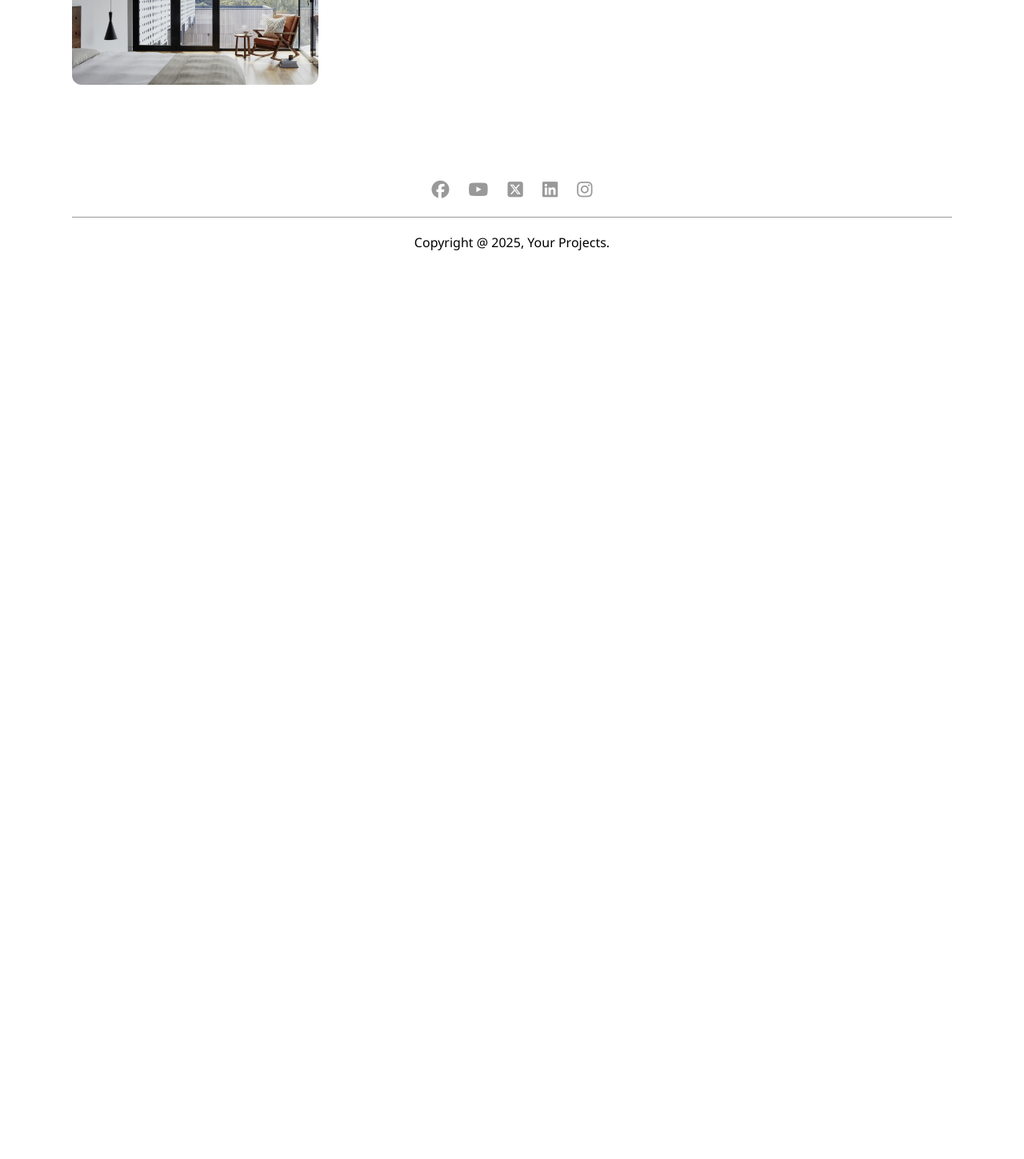
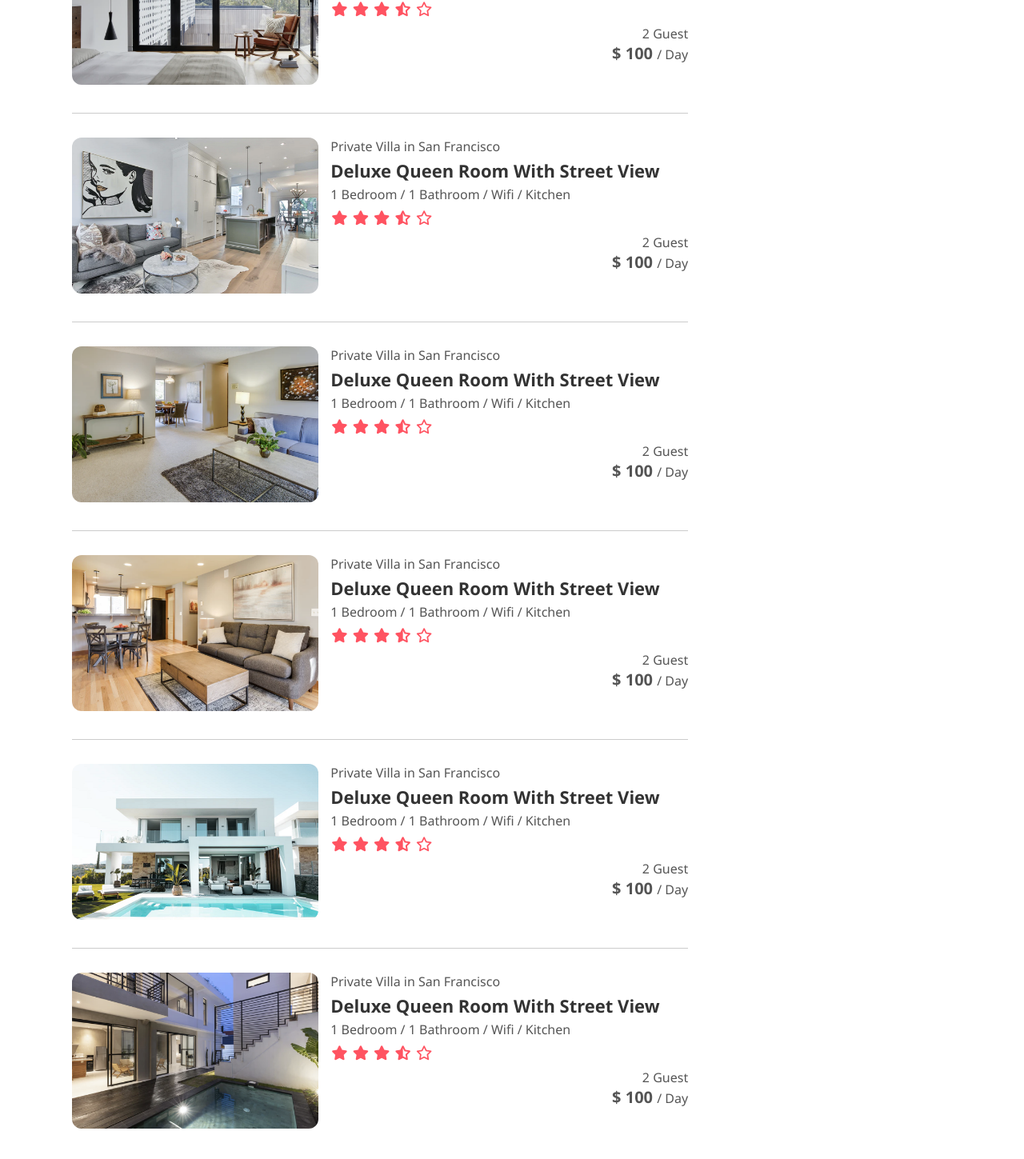
Before and after one commit to EmanTariq04/airbnb-clone, a plain HTML site: page listings.html in a window 1280 px wide. Shown: the part 347-1796 px from the top of the page at 80% size. Before the commit the page ends 800 px from the top, so only its background shows below. Drawn offline with Linux system fonts and the light colour scheme.

Commit message:
second page

```diff
--- a/listings.html
+++ b/listings.html
@@ -26,26 +26,137 @@
     </nav>
 
     <div class="container">
-
       <div class="list-container">
         <div class="left-col">
           <p>200+ Options</p>
           <h1>Recommended Places in San Francisco</h1>
           <div class="house">
             <div class="house-img">
-                        <img src="images/image-s1.png">
+              <img src="images/image-s1.png" />
             </div>
             <div class="house-info">
               <p>Private Villa in San Francisco</p>
               <h3>Deluxe Queen Room With Street View</h3>
               <p>1 Bedroom / 1 Bathroom / Wifi / Kitchen</p>
+              <i class="fa-solid fa-star"></i>
+              <i class="fa-solid fa-star"></i>
+              <i class="fa-solid fa-star"></i>
+              <i class="fa-solid fa-star-half-stroke"></i>
+              <i class="fa-regular fa-star"></i>
+              <div class="house-price">
+                <p>2 Guest</p>
+                <h4>$ 100  <span>/ Day</span></h4>
               </div>
             </div>
           </div>
-            <div class="right-col"></div>
 
+           <div class="house">
+            <div class="house-img">
+              <img src="images/image-s2.png" />
+            </div>
+            <div class="house-info">
+              <p>Private Villa in San Francisco</p>
+              <h3>Deluxe Queen Room With Street View</h3>
+              <p>1 Bedroom / 1 Bathroom / Wifi / Kitchen</p>
+              <i class="fa-solid fa-star"></i>
+              <i class="fa-solid fa-star"></i>
+              <i class="fa-solid fa-star"></i>
+              <i class="fa-solid fa-star-half-stroke"></i>
+              <i class="fa-regular fa-star"></i>
+              <div class="house-price">
+                <p>2 Guest</p>
+                <h4>$ 100  <span>/ Day</span></h4>
+              </div>
+            </div>
           </div>
 
+           <div class="house">
+            <div class="house-img">
+              <img src="images/image-s3.png" />
+            </div>
+            <div class="house-info">
+              <p>Private Villa in San Francisco</p>
+              <h3>Deluxe Queen Room With Street View</h3>
+              <p>1 Bedroom / 1 Bathroom / Wifi / Kitchen</p>
+              <i class="fa-solid fa-star"></i>
+              <i class="fa-solid fa-star"></i>
+              <i class="fa-solid fa-star"></i>
+              <i class="fa-solid fa-star-half-stroke"></i>
+              <i class="fa-regular fa-star"></i>
+              <div class="house-price">
+                <p>2 Guest</p>
+                <h4>$ 100  <span>/ Day</span></h4>
+              </div>
+            </div>
+          </div>
+
+           <div class="house">
+            <div class="house-img">
+              <img src="images/image-s4.png" />
+            </div>
+            <div class="house-info">
+              <p>Private Villa in San Francisco</p>
+              <h3>Deluxe Queen Room With Street View</h3>
+              <p>1 Bedroom / 1 Bathroom / Wifi / Kitchen</p>
+              <i class="fa-solid fa-star"></i>
+              <i class="fa-solid fa-star"></i>
+              <i class="fa-solid fa-star"></i>
+              <i class="fa-solid fa-star-half-stroke"></i>
+              <i class="fa-regular fa-star"></i>
+              <div class="house-price">
+                <p>2 Guest</p>
+                <h4>$ 100  <span>/ Day</span></h4>
+              </div>
+            </div>
+          </div>
+
+           <div class="house">
+            <div class="house-img">
+              <img src="images/image-s5.png" />
+            </div>
+            <div class="house-info">
+              <p>Private Villa in San Francisco</p>
+              <h3>Deluxe Queen Room With Street View</h3>
+              <p>1 Bedroom / 1 Bathroom / Wifi / Kitchen</p>
+              <i class="fa-solid fa-star"></i>
+              <i class="fa-solid fa-star"></i>
+              <i class="fa-solid fa-star"></i>
+              <i class="fa-solid fa-star-half-stroke"></i>
+              <i class="fa-regular fa-star"></i>
+              <div class="house-price">
+                <p>2 Guest</p>
+                <h4>$ 100  <span>/ Day</span></h4>
+              </div>
+            </div>
+          </div>
+
+           <div class="house">
+            <div class="house-img">
+              <img src="images/image-s6.png" />
+            </div>
+            <div class="house-info">
+              <p>Private Villa in San Francisco</p>
+              <h3>Deluxe Queen Room With Street View</h3>
+              <p>1 Bedroom / 1 Bathroom / Wifi / Kitchen</p>
+              <i class="fa-solid fa-star"></i>
+              <i class="fa-solid fa-star"></i>
+              <i class="fa-solid fa-star"></i>
+              <i class="fa-solid fa-star-half-stroke"></i>
+              <i class="fa-regular fa-star"></i>
+              <div class="house-price">
+                <p>2 Guest</p>
+                <h4>$ 100  <span>/ Day</span></h4>
+              </div>
+            </div>
+          </div>
+        </div>
+
+        <div class="right-col">
+          <div class="sidebar">
+            <h2>Select Filters</h2>
+          </div>
+        </div>
+      </div>
 
       <div class="footer">
         <a href="https;//facebook.com/"
--- a/style.css
+++ b/style.css
@@ -383,7 +383,7 @@ nav .fa-bars {
 
 .navbar-white {
     background: #fff;
-    box-shadow: 1 5px 10px rgba(0, 0, 0, 0.05);
+    box-shadow: 1px 5px 10px rgba(0, 0, 0, 0.05);
 }
 
 .navbar-white .nav-links li a {
@@ -452,3 +452,32 @@ nav .fa-bars {
     font-size: 22px;
     margin: 4px 0;
 }
+
+.house-info i {
+  color: #ff5361;
+  font-size: 18px;
+  margin: 10px 1px;
+}
+
+.house-price {
+  text-align: right;
+}
+
+.house-price h4 {
+  font-size: 20px;
+}
+
+.house-price h4 span {
+  font-size: 16px;
+  font-weight: 500;
+}
+
+.sidebar {
+  border: 1px solid #999;
+  padding: 20px 30px;
+  margin-top: 30px;
+}
+
+.sidebar h2 {
+  font-weight: 500;
+}
```
Lines whose indentation alone changed are shown as unchanged.
